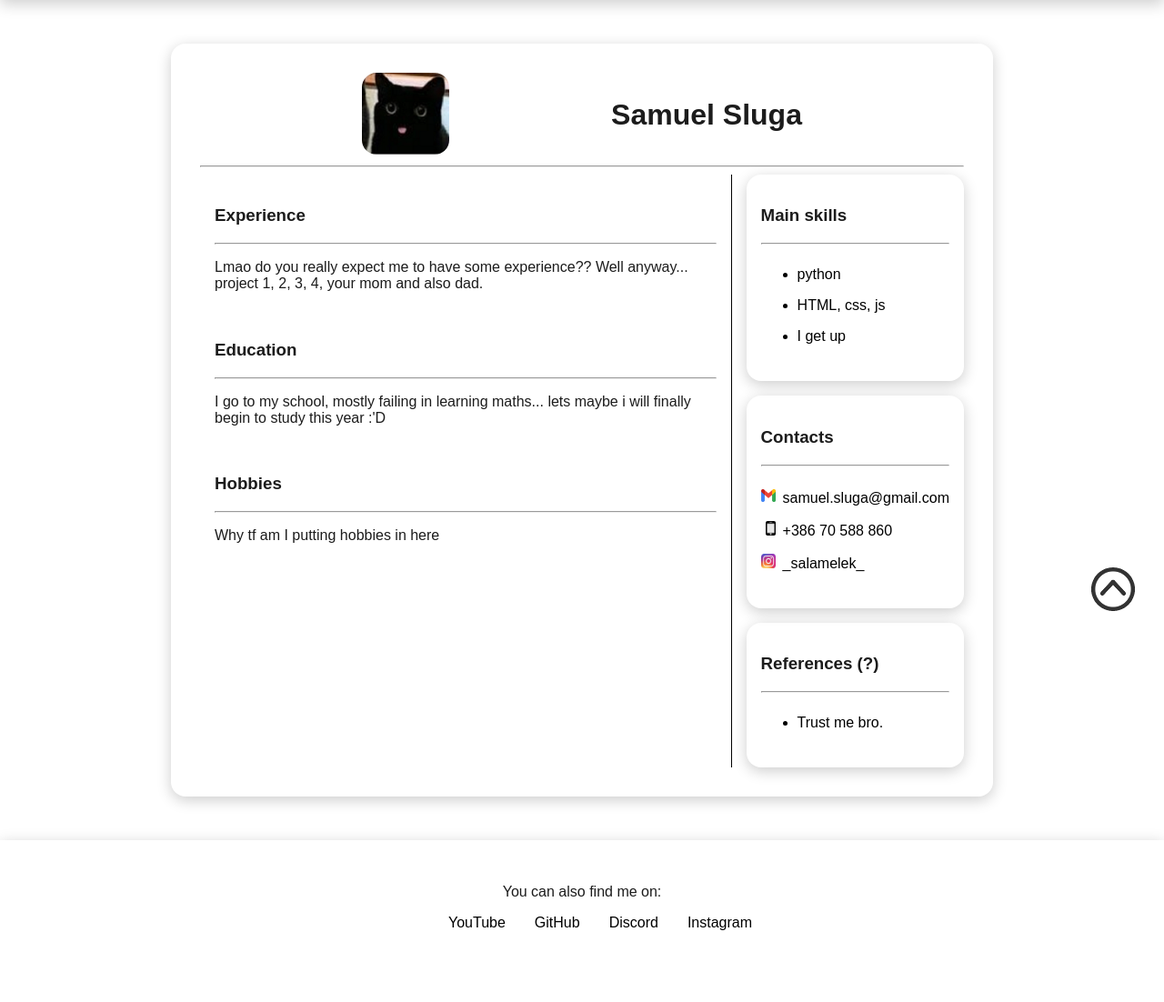
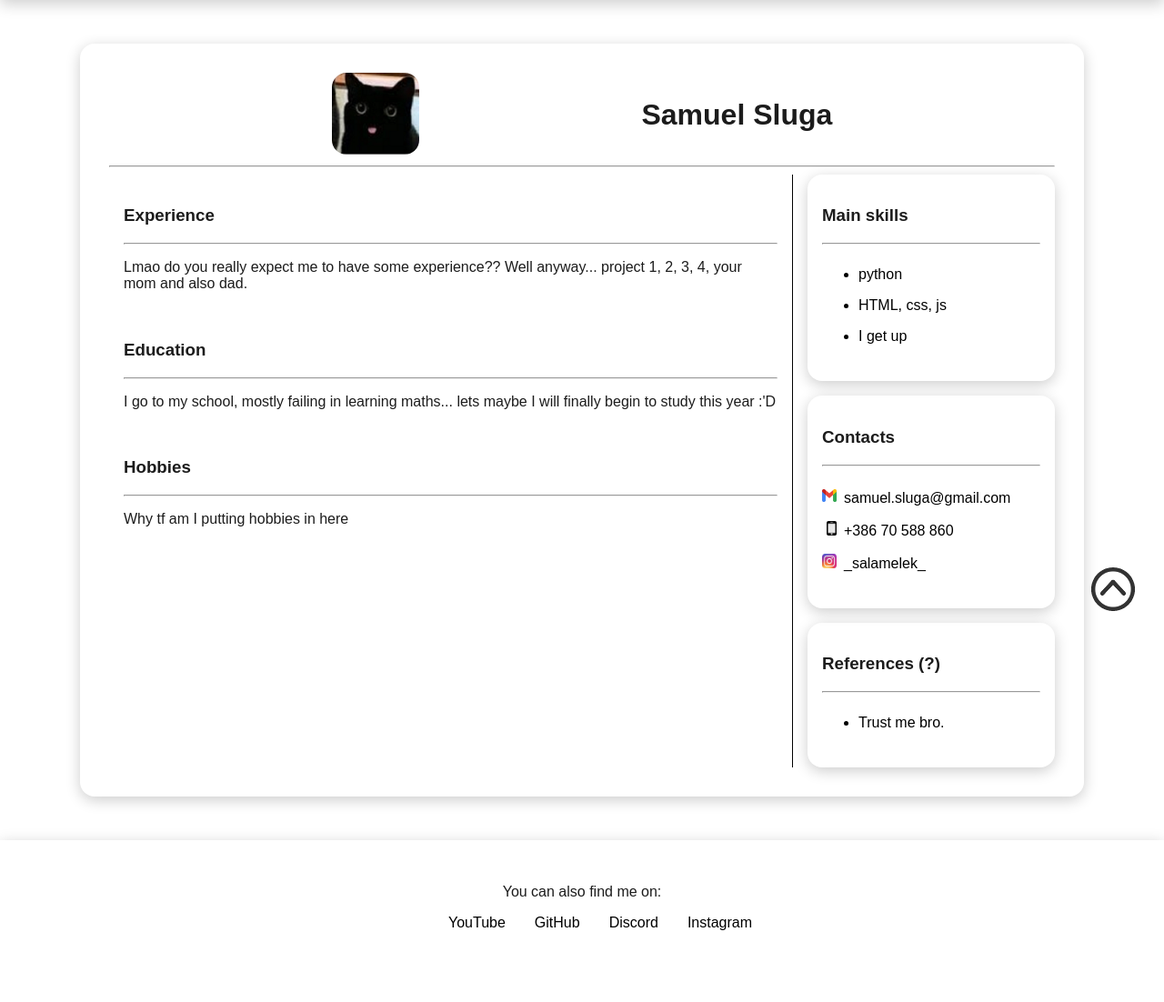
Before and after one commit to salamelek/personal_website, a PHP site: page /curriculum_vitae in a window 1280 px wide. Shown: the part 112-1214 px from the top of the page at 91% size. Run offline with PHP 8.4, Linux system fonts and the light colour scheme.

Commit message:
fixed cv sidebar on resize

```diff
--- a/css/style.css
+++ b/css/style.css
@@ -44,7 +44,7 @@ a {
 
 main {
     padding: 3em;
-    max-width: 1000px;
+    max-width: 1200px;
     margin: 0 auto;
 }
 
@@ -143,22 +143,22 @@ nav {
     border-radius: 1em;
 }
 
+.curriculum-main-side-wrapper {
+    display: grid;
+    grid-gap: 1em;
+    /*grid-template-columns: repeat(auto-fit, minmax(20rem,1fr));*/
+    grid-template-columns: auto auto;
+}
+
 .curriculum-side-wrapper {
     display: grid;
     grid-gap: 1em;
-    grid-template-columns: auto;
-}
-
-.curriculum-main-side-wrapper {
-    display: grid;
-    grid-gap: 1em;
-    grid-template-columns: auto auto;
+    grid-template-columns: repeat(auto-fit, minmax(17rem,1fr));
 }
 
 .curriculum-content {
     padding: 1em;
     border-right: 1px solid black;
-    /*max-width: 500px;*/
 }
 
 .curriculum-side-card {
@@ -202,6 +202,16 @@ nav {
     /*TODO when the green bar gets to the end, bring out a more detailed description*/
 }
 
+@media screen and (max-width: 900px){
+    .curriculum-main-side-wrapper {
+        grid-template-columns: auto;
+    }
+
+    .curriculum-content {
+        border-right: none;
+    }
+}
+
 /*CONTACT LIST*/
 
 .contacts-card ul {
@@ -213,6 +223,7 @@ nav {
     position: relative;
     display: table;
     cursor: pointer;
+    white-space: nowrap;
 }
 
 .contacts-card li::before {
--- a/curriculum_vitae/index.html
+++ b/curriculum_vitae/index.html
@@ -39,7 +39,7 @@
                     <br>
                     <h3>Education</h3>
                     <hr>
-                    <p>I go to my school, mostly failing in learning maths... lets maybe i will finally begin to study this year :'D</p>
+                    <p>I go to my school, mostly failing in learning maths... lets maybe I will finally begin to study this year :'D</p>
                     <br>
                     <h3>Hobbies</h3>
                     <hr>
```
